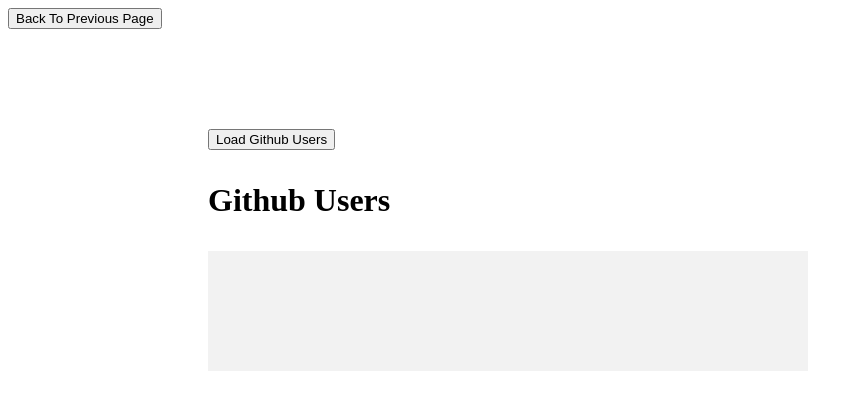
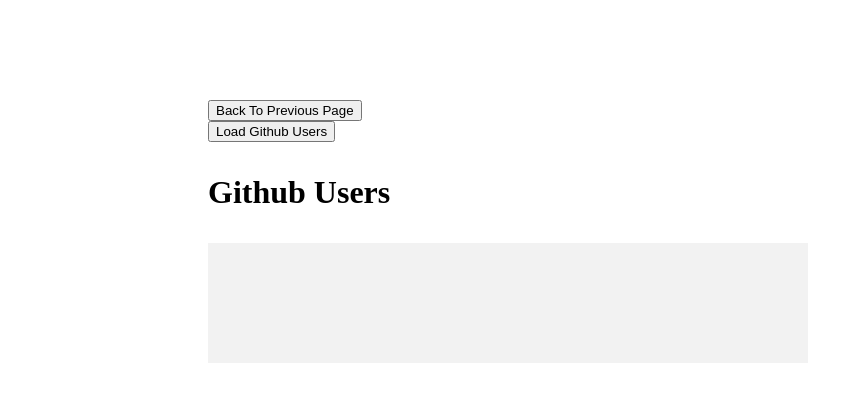
Before and after one commit to xamil121/webportfolio, a plain HTML site: page repopeople.html in a window 1280 px wide. Shown: the whole page, without its empty margins (0-863 px from the left). Drawn offline with Linux system fonts and the light colour scheme.

Commit message:
Update repopeople.html

```diff
--- a/repopeople.html
+++ b/repopeople.html
@@ -8,9 +8,11 @@
 </head>
 	<body>
 
-		<a href="https://github.com/xamil121/webportfolio"><button>Back To Previous Page</button></a>
+
 
 		<div style="margin-left: 200px; margin-top: 100px;">
+
+		<a href="https://xamil121.github.io/webportfolio/index.html"><button>Back To Previous Page</button></a><br>
 
 		<button id="showInfo">Load Github Users</button> <br>
 
```
